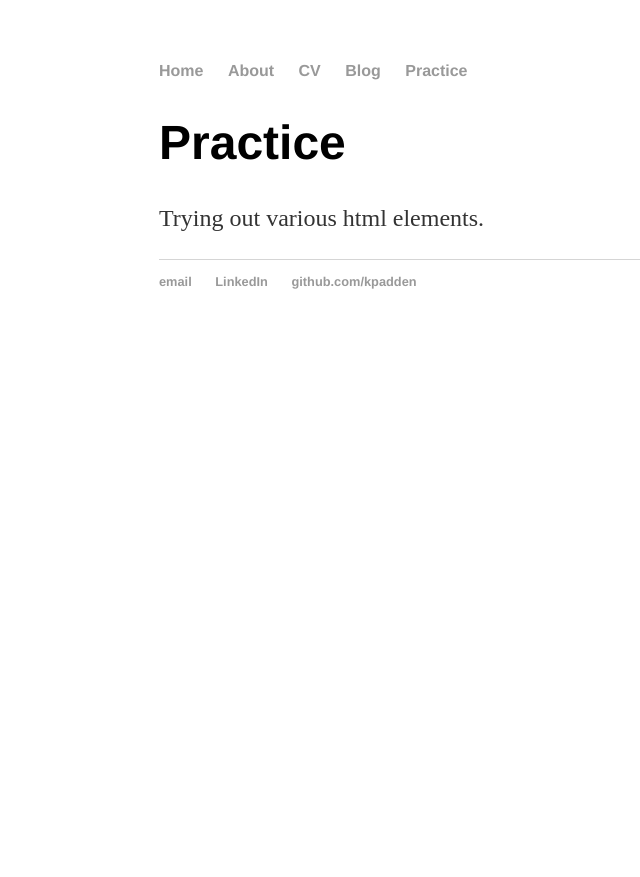
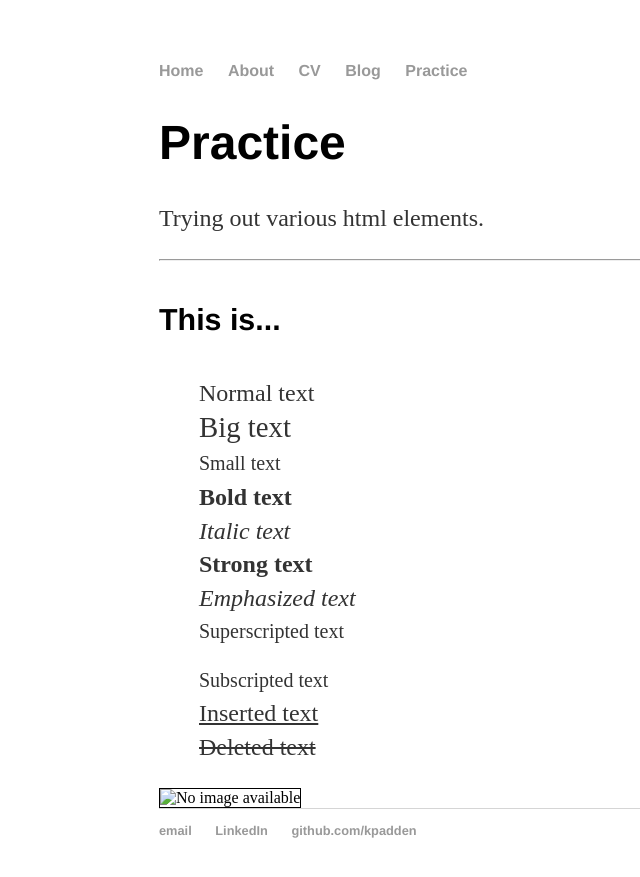
Before and after one commit to kpadden/kpadden.github.io, a Jekyll site: the page built from practice/index.html, in a window 1280 px wide. Shown: the top 877 px of the page, without its empty margins (33-673 px from the left). Built offline with Jekyll 4.4.1, drawn with Linux system fonts in a browser that asks for light colours.

Commit message:
Update index.html

```diff
--- a/practice/index.html
+++ b/practice/index.html
@@ -5,4 +5,22 @@ title: Practice
 <div class="practice">
     <h1>Practice</h1>
     <p>Trying out various html elements.</p>
+    <hr/>
+    <body>
+            <h4> This is... </h4>
+            <ul>
+                    Normal text <br/>
+                    <big> Big text </big> <br/>
+                    <small> Small text </small> <br/>
+                    <b> Bold text </b> <br/>
+                    <i> Italic text </i> <br/>
+                    <strong> Strong text </strong> <br/>
+                    <em> Emphasized text </em> <br/>
+                    <sup> Superscripted text </sup> <br/>
+                    <sub> Subscripted text </sub> <br/>
+                    <ins> Inserted text </ins> <br/>
+                    <del> Deleted text </del>
+            </ul>
+            <img src="" height="15%" width="15%" border="1px" alt="No image available"/>
+    </body>
 </div>
```
